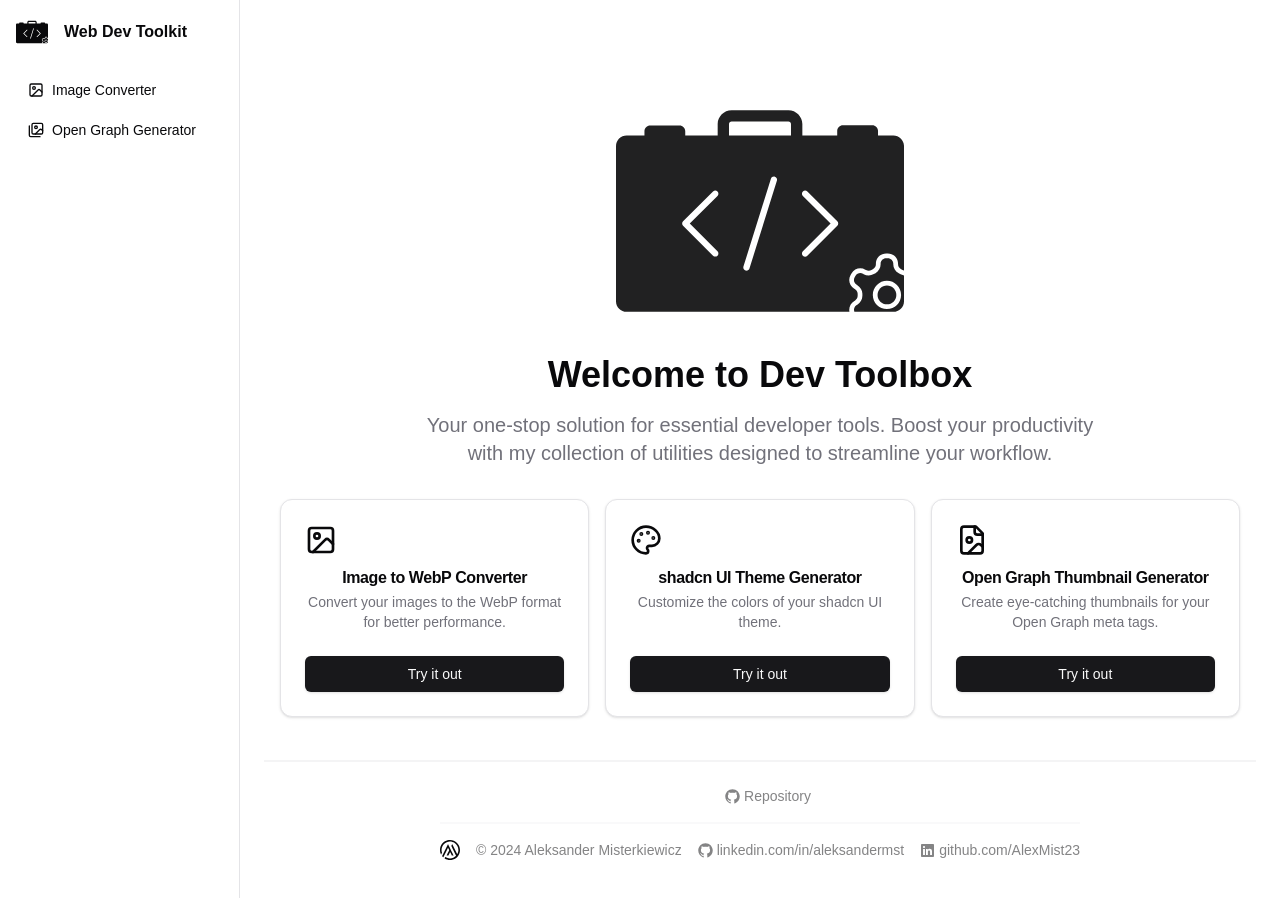
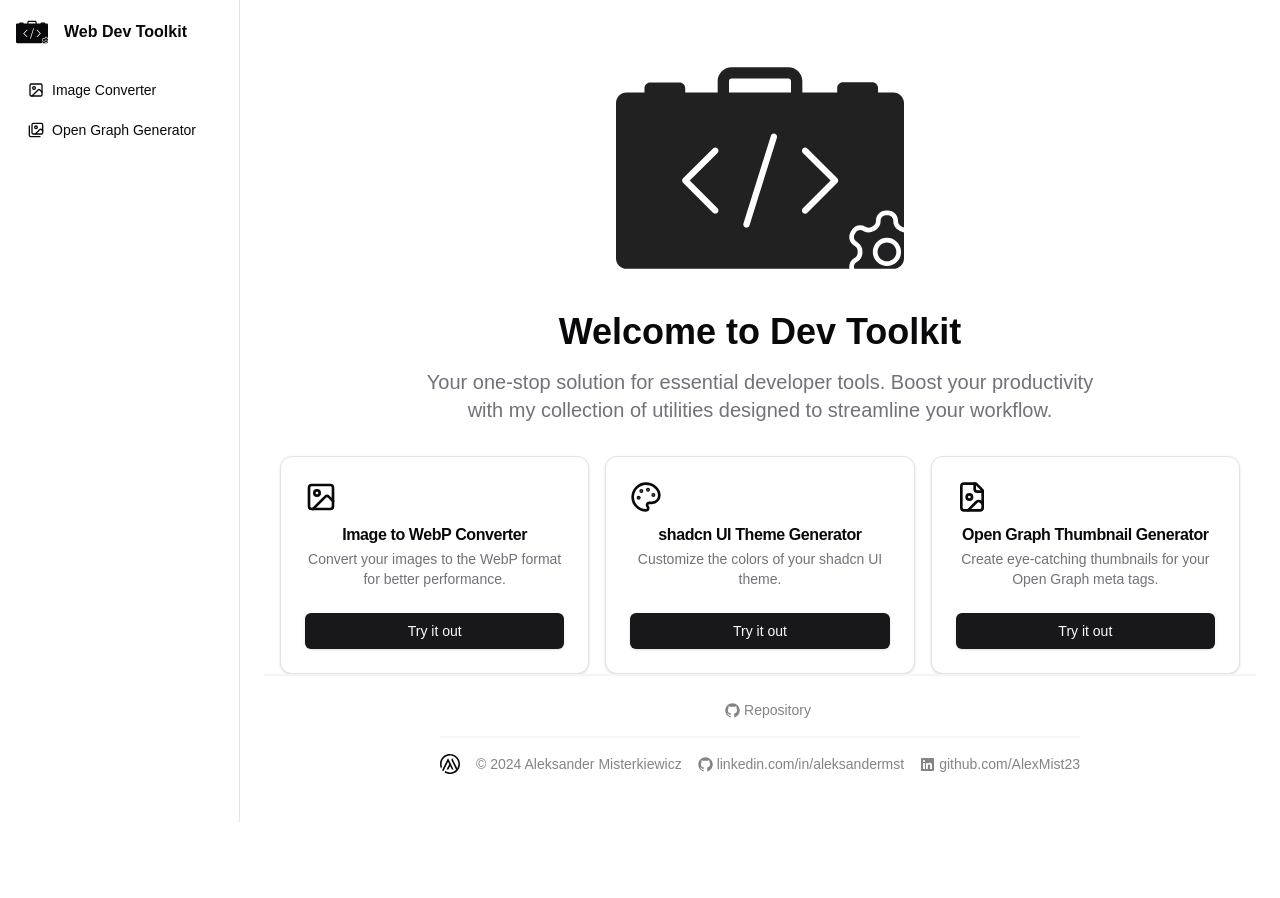
Before and after one commit to AlexMist23/web-dev-toolkit, a Next.js app: page / in a window 1280 px wide. Shown: the top 898 px of the page. After the commit the page ends 822 px from the top, so only its background shows below. Built offline with nearby package versions, Linux system fonts and the light colour scheme.

Commit message:
name correct

```diff
--- a/src/app/page.tsx
+++ b/src/app/page.tsx
@@ -35,9 +35,9 @@ const tools = [
 
 export default function Home() {
   return (
-    <div className="flex flex-col items-center justify-center min-h-[calc(100vh-4rem)] text-center px-4">
+    <div className="flex flex-col items-center justify-center min-h-[calc(100vh-12rem)] text-center px-4">
       <Logo className="w-72 h-72 text-foreground/90" />
-      <h1 className="text-4xl font-bold mb-4">Welcome to Dev Toolbox</h1>
+      <h1 className="text-4xl font-bold mb-4">Welcome to Dev Toolkit</h1>
       <p className="text-xl mb-8 max-w-2xl text-muted-foreground">
         Your one-stop solution for essential developer tools. Boost your
         productivity with my collection of utilities designed to streamline your
```
